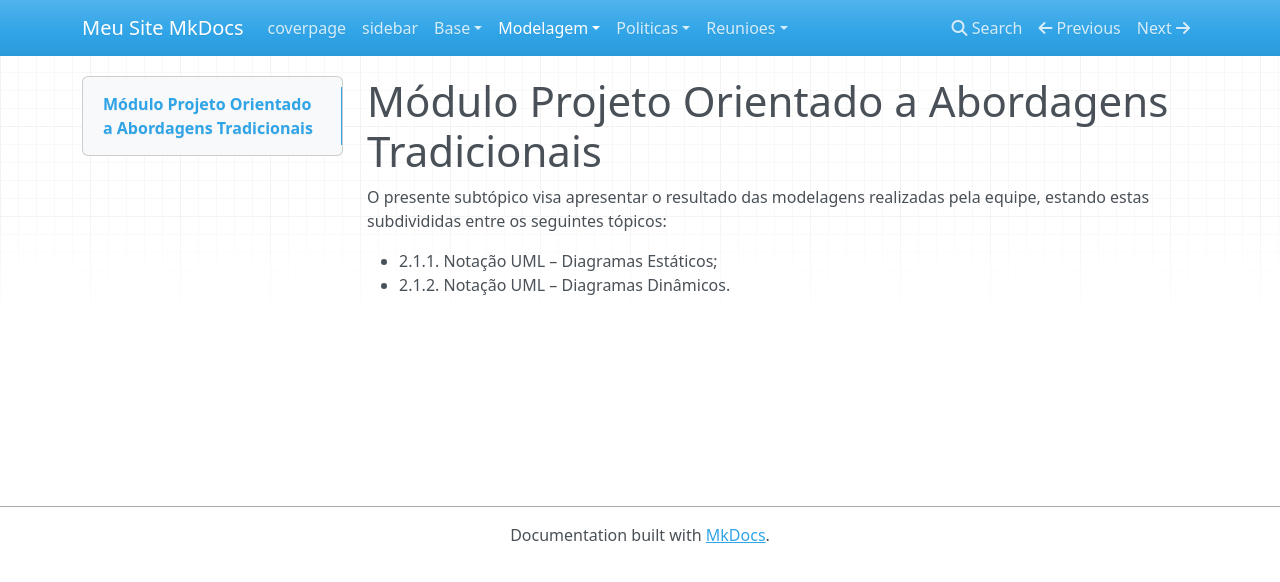
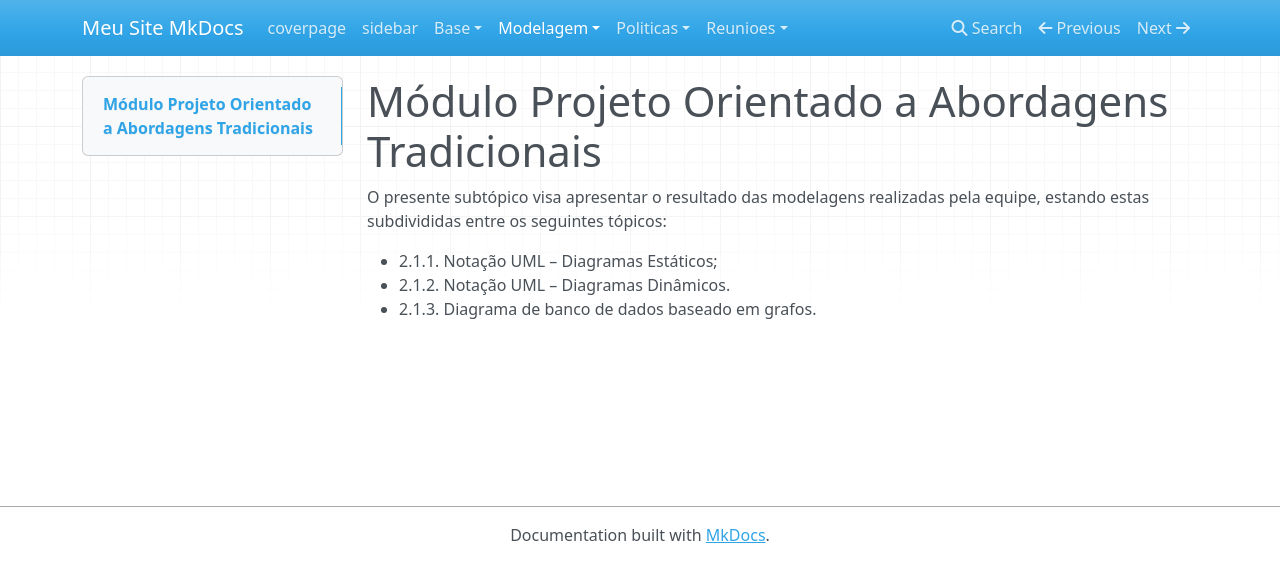
Before and after one commit to UnBArqDsw2024-1/2024.1_G8_UnBreja, an MkDocs documentation site: the page built from docs/Modelagem/2.1.ModelagemTradicional.md, in a window 1280 px wide. Shown: the top 582 px of the page. Built offline with MkDocs 1.6.1, drawn with Linux system fonts in a browser that asks for light colours; nearby versions of some CDN libraries.

```diff
--- a/docs/Modelagem/2.1.ModelagemTradicional.md
+++ b/docs/Modelagem/2.1.ModelagemTradicional.md
@@ -4,3 +4,4 @@ O presente subtópico visa apresentar o resultado das modelagens realizadas pela
 
 - 2.1.1. Notação UML – Diagramas Estáticos;
 - 2.1.2. Notação UML – Diagramas Dinâmicos.
+- 2.1.3. Diagrama de banco de dados baseado em grafos.
```
Also changed, not shown: docs/_sidebar.md (+1 -0 lines), docs/Modelagem/2.1.3.DiagramaBancoDeDados.md (renamed from docs/Modelagem/2.1.1.4.DiagramaBancoDeDados.md).
